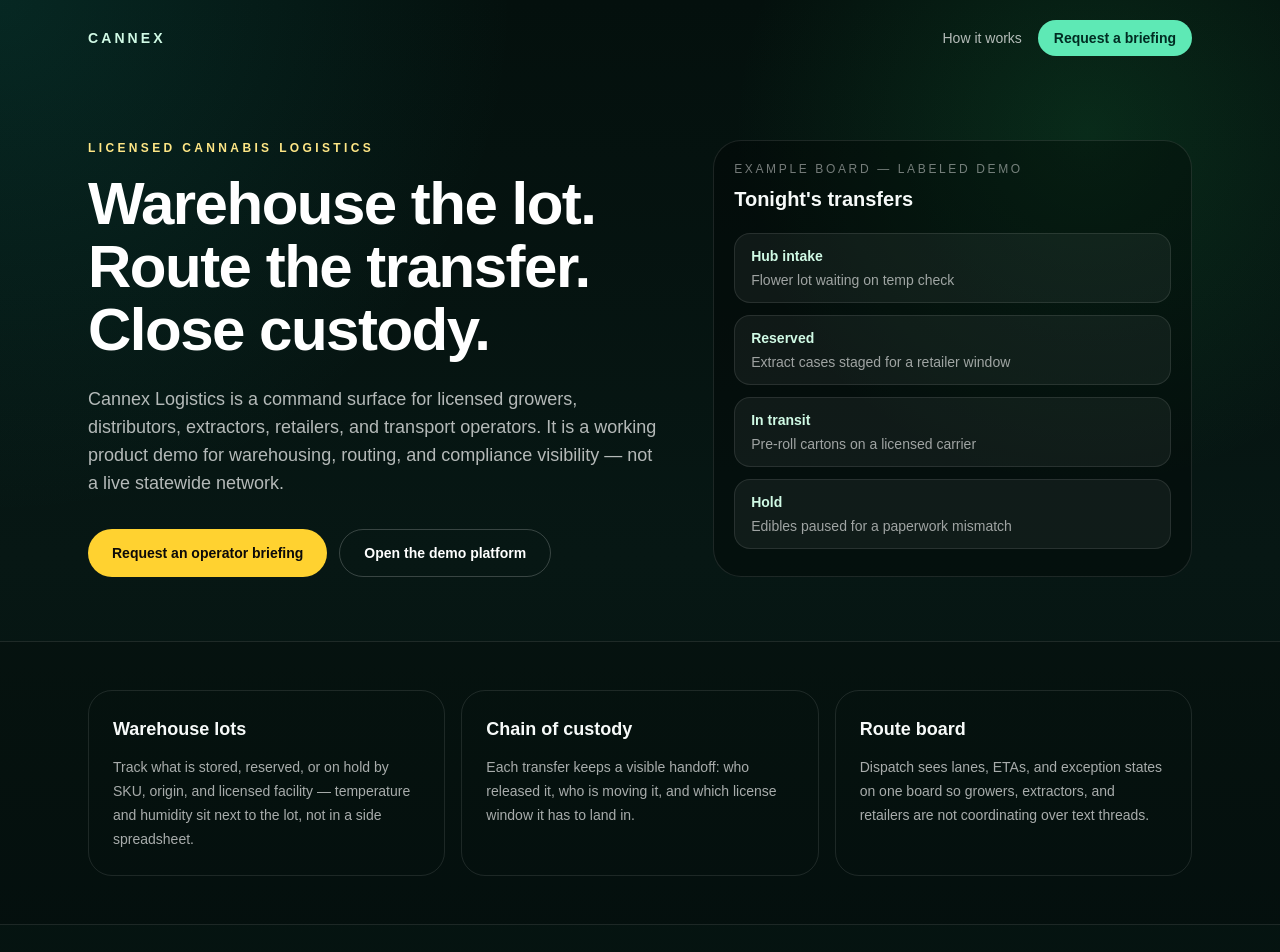
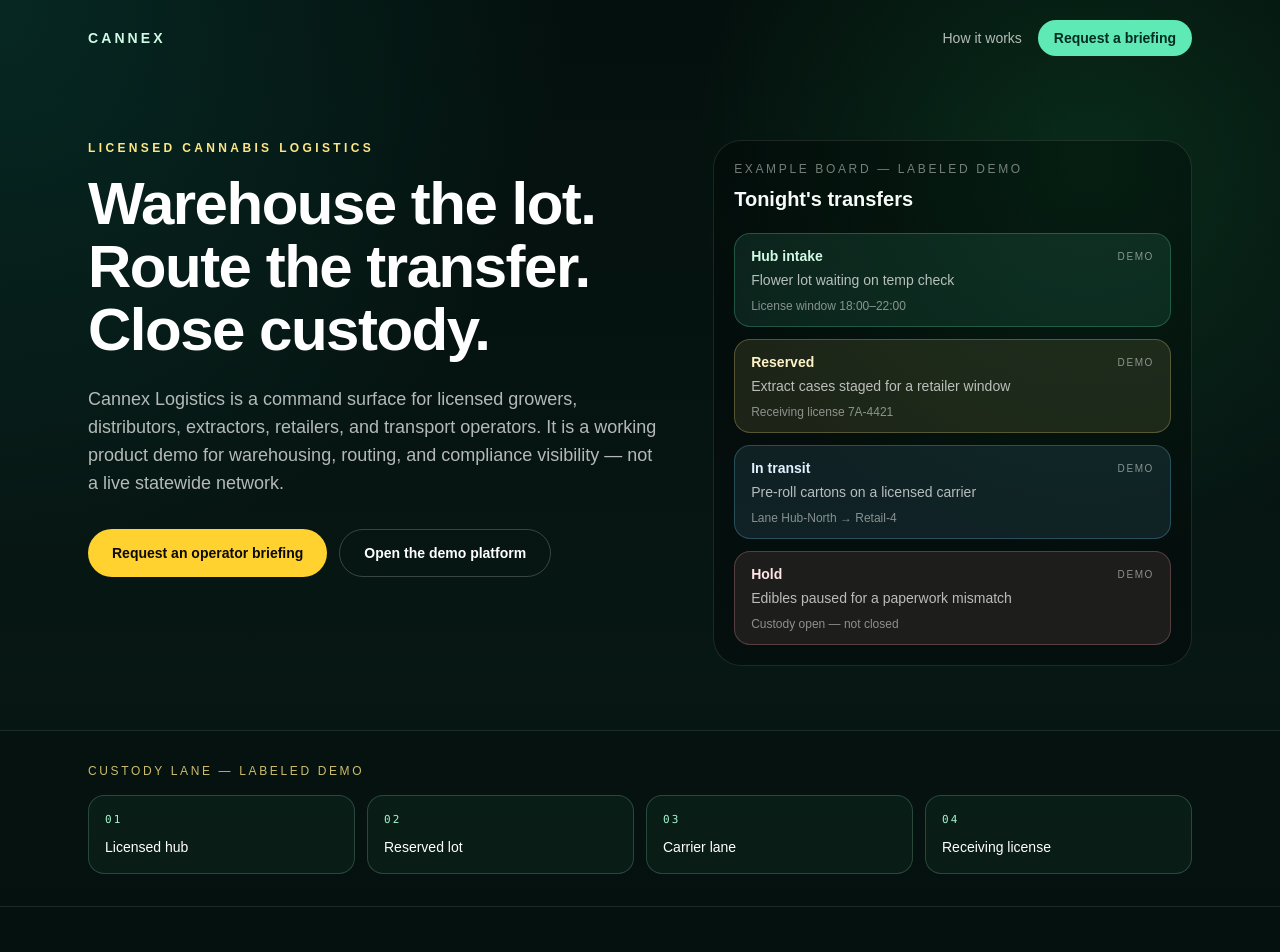
Before and after one commit to M4G3LL4N0/cannex-logistics, a Next.js app: page / in a window 1280 px wide. Shown: the top 952 px of the page. Built offline with nearby package versions, Linux system fonts and the light colour scheme.

Commit message:
Recover the app homepage and mark the public-site skeleton as non-canonical.

```diff
--- a/app/page.tsx
+++ b/app/page.tsx
@@ -29,9 +29,36 @@
   "Close custody at the receiving license",
 ];
 
+const transfers = [
+  {
+    state: "Hub intake",
+    detail: "Flower lot waiting on temp check",
+    window: "License window 18:00–22:00",
+    tone: "border-emerald-300/25 bg-emerald-300/10 text-emerald-100",
+  },
+  {
+    state: "Reserved",
+    detail: "Extract cases staged for a retailer window",
+    window: "Receiving license 7A-4421",
+    tone: "border-amber-200/25 bg-amber-200/10 text-amber-100",
+  },
+  {
+    state: "In transit",
+    detail: "Pre-roll cartons on a licensed carrier",
+    window: "Lane Hub-North → Retail-4",
+    tone: "border-sky-300/25 bg-sky-300/10 text-sky-100",
+  },
+  {
+    state: "Hold",
+    detail: "Edibles paused for a paperwork mismatch",
+    window: "Custody open — not closed",
+    tone: "border-rose-300/25 bg-rose-300/10 text-rose-100",
+  },
+];
+
 export default function Home() {
   return (
-    <div className="cannex-home">
+    <div className="cannex-home min-h-screen">
       <header className="mx-auto flex max-w-6xl items-center justify-between px-4 py-5 sm:px-6">
         <Link href="/" className="text-sm font-semibold tracking-[0.22em] uppercase text-emerald-100">
           Cannex
@@ -89,25 +116,47 @@
             </p>
             <h2 className="mt-2 text-xl font-semibold">Tonight&apos;s transfers</h2>
             <ul className="mt-5 space-y-3">
-              {[
-                ["Hub intake", "Flower lot waiting on temp check"],
-                ["Reserved", "Extract cases staged for a retailer window"],
-                ["In transit", "Pre-roll cartons on a licensed carrier"],
-                ["Hold", "Edibles paused for a paperwork mismatch"],
-              ].map(([state, detail]) => (
+              {transfers.map((row) => (
                 <li
-                  key={state}
-                  className="rounded-2xl border border-white/10 bg-white/5 px-4 py-3"
+                  key={row.state}
+                  className={`rounded-2xl border px-4 py-3 ${row.tone}`}
                 >
-                  <div className="text-sm font-semibold text-emerald-100">{state}</div>
-                  <div className="mt-1 text-sm text-white/60">{detail}</div>
+                  <div className="flex items-center justify-between gap-3">
+                    <div className="text-sm font-semibold">{row.state}</div>
+                    <span className="text-[10px] uppercase tracking-[0.16em] text-white/50">
+                      demo
+                    </span>
+                  </div>
+                  <div className="mt-1 text-sm text-white/70">{row.detail}</div>
+                  <div className="mt-2 text-xs text-white/50">{row.window}</div>
                 </li>
               ))}
             </ul>
           </aside>
         </section>
 
-        <section className="border-y border-white/10 bg-black/20">
+        <section className="border-y border-white/10 bg-black/20" aria-label="Custody lane">
+          <div className="mx-auto max-w-6xl px-4 py-8 sm:px-6">
+            <p className="text-xs uppercase tracking-[0.22em] text-amber-200/80">
+              Custody lane — labeled demo
+            </p>
+            <ol className="mt-4 grid gap-3 sm:grid-cols-4">
+              {["Licensed hub", "Reserved lot", "Carrier lane", "Receiving license"].map((node, i) => (
+                <li
+                  key={node}
+                  className="relative rounded-2xl border border-emerald-200/20 bg-emerald-300/5 px-4 py-4"
+                >
+                  <div className="font-mono text-[11px] uppercase tracking-[0.2em] text-emerald-200">
+                    0{i + 1}
+                  </div>
+                  <p className="mt-2 text-sm font-medium text-white">{node}</p>
+                </li>
+              ))}
+            </ol>
+          </div>
+        </section>
+
+        <section className="border-b border-white/10 bg-black/20">
           <div className="mx-auto grid max-w-6xl gap-4 px-4 py-12 sm:px-6 md:grid-cols-3">
             {layers.map((layer) => (
               <article key={layer.title} className="rounded-3xl border border-white/10 p-6">
--- a/public-site/index.html
+++ b/public-site/index.html
@@ -1,3 +1,4 @@
+<!-- CANONICAL SITE IS THE APP HOMEPAGE. This skeleton must not be deployed. -->
 <!DOCTYPE html>
 <html lang="en">
 <head>
```
